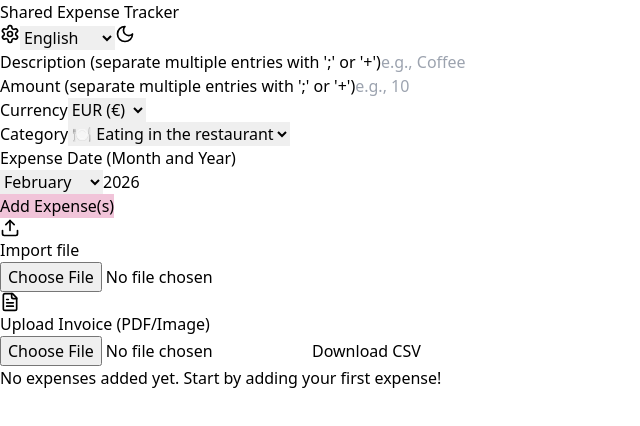
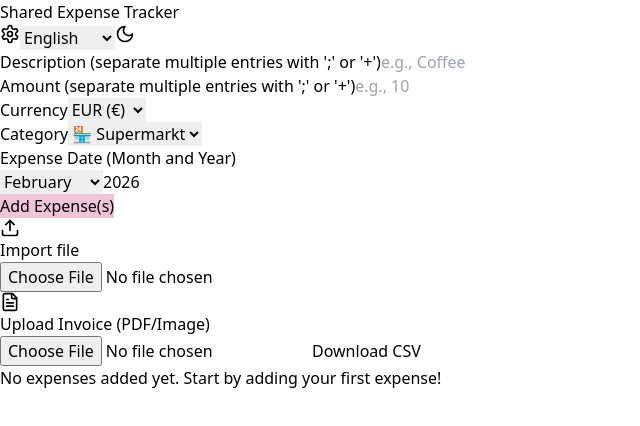
Before and after one commit to dotrung1998/shareSpend, a React (Vite) app: page / in a window 1280 px wide. Shown: the top 426 px of the page, without its empty margins (0-640 px from the left). Built offline with nearby package versions, Linux system fonts and the light colour scheme.

Commit message:
New Updates

```diff
--- a/src/App.tsx
+++ b/src/App.tsx
@@ -44,9 +44,9 @@ const translations = {
       "July", "August", "September", "October", "November", "December"
     ],
     categories: {
-      eating: "Eating in the restaurant",
       groceries: "Groceries",
-      furniture: "Furniture",
+      supermarkt: "Supermarkt",
+      eating_out: "Eating Out",
       other: "Other"
     }
   },
@@ -92,9 +92,9 @@ const translations = {
       "Juli", "August", "September", "Oktober", "November", "Dezember"
     ],
     categories: {
-      eating: "Restaurant",
-      groceries: "Lebensmittel",
-      furniture: "Möbel",
+      groceries: "Drogerie",
+      supermarkt: "Supermarkt",
+      eating_out: "Restaurants",
       other: "Andere"
     }
   },
@@ -140,9 +140,9 @@ const translations = {
       "Tháng Bảy", "Tháng Tám", "Tháng Chín", "Tháng Mười", "Tháng Mười Một", "Tháng Mười Hai"
     ],
     categories: {
-      eating: "Ăn tại nhà hàng",
-      groceries: "Tạp hóa",
-      furniture: "Đồ nội thất",
+      groceries: "Tạp hóa nhỏ",
+      supermarkt: "Siêu thị",
+      eating_out: "Ăn ngoài",
       other: "Khác"
     }
   }
@@ -179,19 +179,20 @@ const ExpenseTracker: React.FC = () => {
   const [expenseYear, setExpenseYear] = useState(currentDate.getFullYear().toString());
   const [expenseMonth, setExpenseMonth] = useState((currentDate.getMonth() + 1).toString().padStart(2, "0"));
   const [currency, setCurrency] = useState("EUR");
-  const [category, setCategory] = useState("eating");
+  const [category, setCategory] = useState("supermarkt");
+
   const [categories, setCategories] = useState<Record<string, Category>>({
-    eating: { name: translations.en.categories.eating, icon: "🍽️", note: "" },
     groceries: { name: translations.en.categories.groceries, icon: "🛒", note: "" },
-    furniture: { name: translations.en.categories.furniture, icon: "🪑", note: "" },
+    supermarkt: { name: translations.en.categories.supermarkt, icon: "🏪", note: "" },
+    eating_out: { name: translations.en.categories.eating_out, icon: "🍽️", note: "" },
     other: { name: translations.en.categories.other, icon: "📦", note: "" }
   });
 
   const [categoryRules, setCategoryRules] = useState<CategoryRule>({
-    groceries: ["rewe", "kaufland", "dm-drogerie", "dm-markt", "rossmann", "depot", "penny", "aldi", "lidl"],
-    eating: ["restaurant", "kfc", "backwerk", "grill", "asia", "chiking", "burger", "pizza", "mcdonalds", "gourmet", "sumup"],
-    furniture: ["tjxeurope", "furniture", "möbel", "ikea"],
-    other: ["fressnapf", "pet", "paypal", "karroum"]
+    groceries: ["dm-drogerie", "dm-markt", "rossmann"],
+    supermarkt: ["rewe", "kaufland", "penny", "go asia", "aldi", "lidl", "netto"],
+    eating_out: ["kfc", "backwerk", "sumup", "grill", "asiagourmet", "asia", "chiking", "restaurant", "burger", "pizza", "mcdonalds"],
+    other: ["paypal", "depot", "karroum", "tjxeurope", "fressnapf", "pet"]
   });
 
   const [showRulesManager, setShowRulesManager] = useState(false);
```
